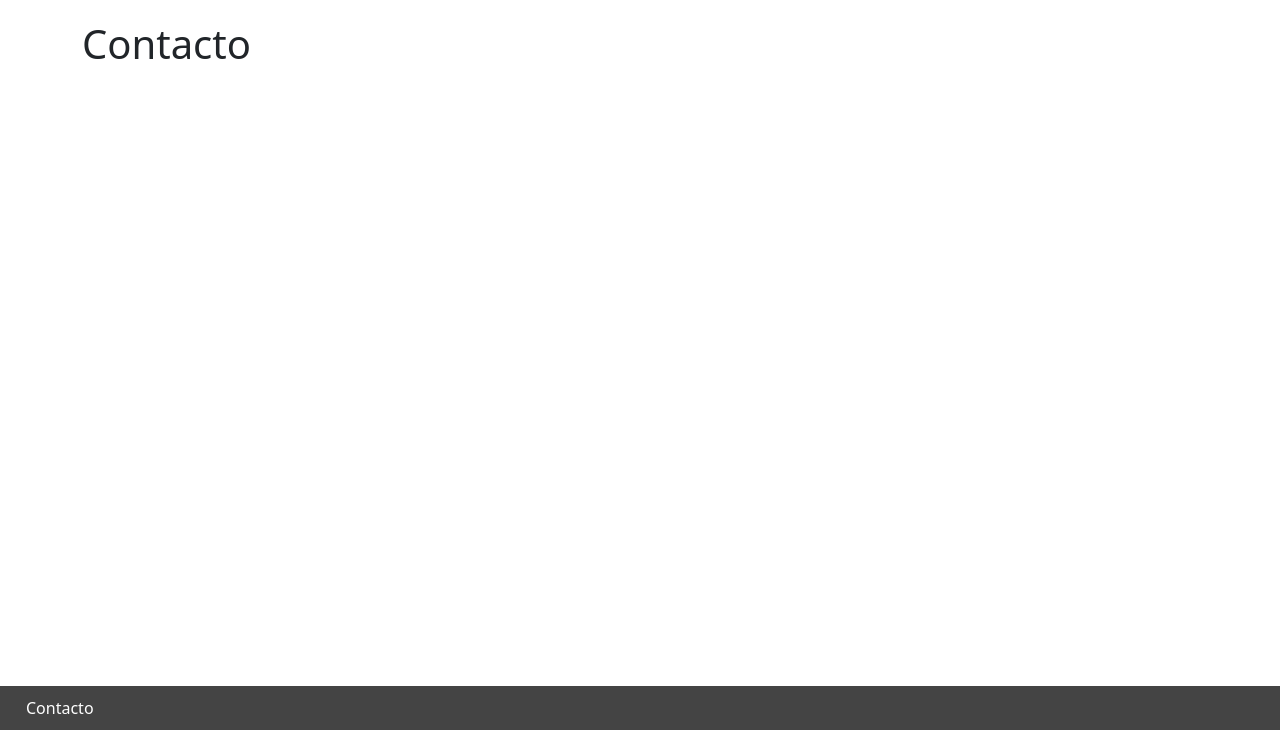
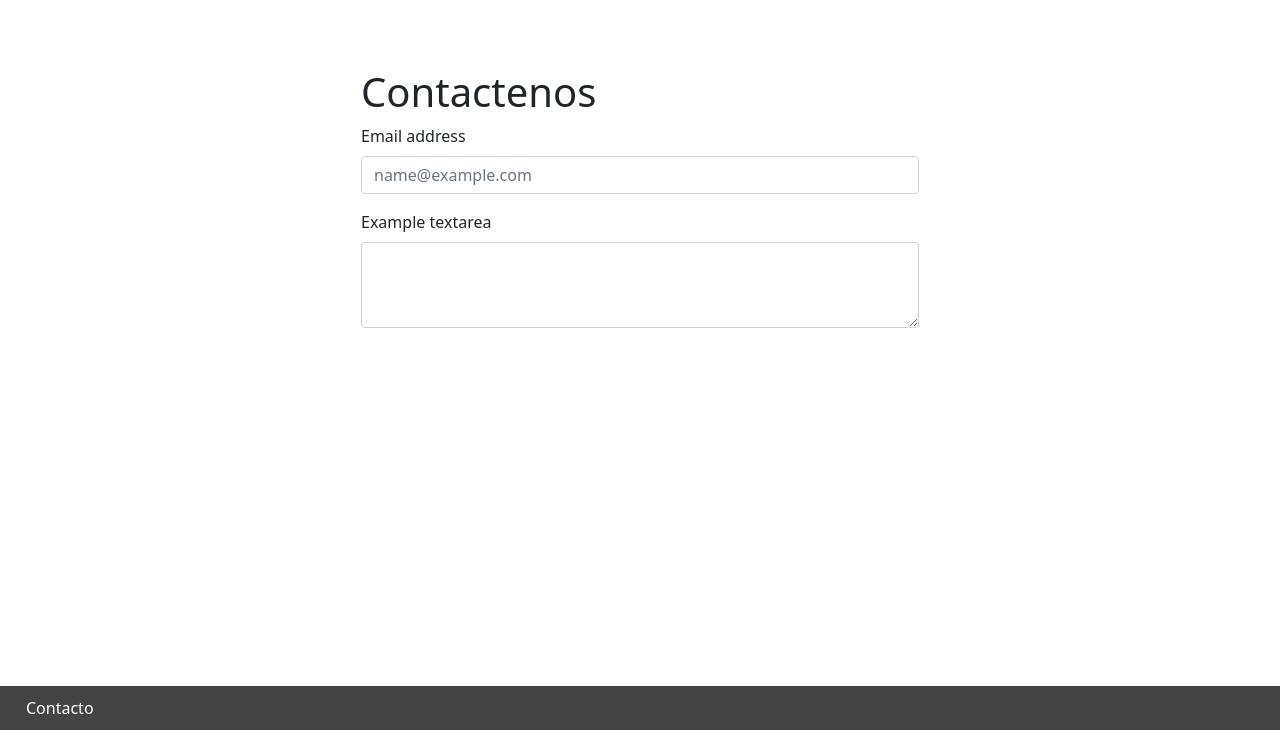
Before and after one commit to RaprG86/web-recetas, a Django app: page /contacto/ in a window 1280 px wide. Shown: the part 70-800 px from the top of the page. Run offline with Django 3.2, Linux system fonts and the light colour scheme; some libraries are stand-ins or nearby versions.

Commit message:
mettre a jour final

```diff
--- a/recetas/recetas/urls.py
+++ b/recetas/recetas/urls.py
@@ -30,5 +30,5 @@ urlpatterns = [
     path('login/', login, name = 'login'),
     path('logout/', logout, name = 'logout'),
     path('admin/', admin.site.urls),
-    path('recetas/<slug:slug>$',receta, name = 'receta'),
+    path('recetas/<slug:slug>',receta, name = 'receta'),
 ] + static(settings.MEDIA_URL, document_root=settings.MEDIA_ROOT)
--- a/recetas/recetas_app/templates/contacto.html
+++ b/recetas/recetas_app/templates/contacto.html
@@ -2,4 +2,16 @@
 
 {% block titulo %}Contacto{% endblock %}
 
-{% block content %}<h1>Contacto</h1>{% endblock %}
+{% block content %}
+<div class="col-10 col-sm-10 col-md-8 col-lg-6 offset-lg-3 offset-md-2 offset-sm-1 offset-1 mt-5">
+    <h1>Contactenos</h1>
+    <div class="mb-3">
+      <label for="exampleFormControlInput1" class="form-label">Email address</label>
+      <input type="email" class="form-control" id="exampleFormControlInput1" placeholder="name@example.com">
+    </div>
+    <div class="mb-3">
+      <label for="exampleFormControlTextarea1" class="form-label">Example textarea</label>
+      <textarea class="form-control" id="exampleFormControlTextarea1" rows="3"></textarea>
+    </div>
+</div>
+{% endblock %}
--- a/recetas/recetas_app/templates/receta/receta.html
+++ b/recetas/recetas_app/templates/receta/receta.html
@@ -5,7 +5,7 @@
 {% block content %}
 <h1>{{ receta.nombre }}</h1>
 <figure class="figure">
-  <img src="{{ receta.imagen.url }}" class="figure-img img-fluid rounded" alt="{{ receta.nombre }}">
+  <img src="{{ receta.imagen.url }}" class="figure-img img-fluid rounded" alt="{{ receta.nombre }}"  width="400">
   <figcaption class="figure-caption">{{receta.nombre}}</figcaption>
 </figure>
 
--- a/recetas/recetas_app/templates/usuarios/registro.html
+++ b/recetas/recetas_app/templates/usuarios/registro.html
@@ -6,7 +6,7 @@
 <div class="col-10 col-sm-10 col-md-8 col-lg-6 offset-lg-3 offset-md-2 offset-sm-1 offset-1">
     <form action="{% url 'registro' %}" method="POST">
      {% csrf_token %}
-<div class="text-danger">{{error|default:''}}<b></b></div>
+        <div class="text-danger">{{error|default:''}}<b></b></div>
         <div class="mb-3">
           <label for="nombre" class="form-label">Nombre</label>
           <input type="text" class="form-control" id="nombre" name="name" required value ={{ name|default:'' }}>
```
Also changed, not shown: recetas/db.sqlite3, recetas/media/Pasta.png (added), recetas/media/Pasta_6QerAfw.png (added), recetas/media/Pasta_neiAjwf.png (added), recetas/media/WhatsApp_Image_2021-10-03_at_3.20.22_PM.jpeg (added).
